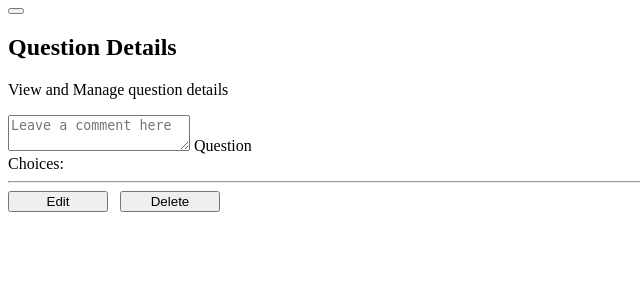
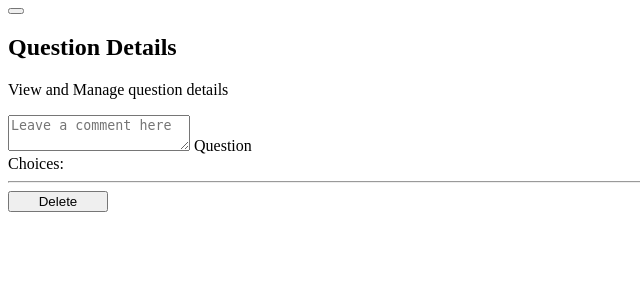
Before and after one commit to kristhaynee/Learning-Management-System-Prototype, a PHP site: page /question-details-popup.php in a window 1280 px wide. Shown: the top 300 px of the page, without its empty margins (0-640 px from the left). Run offline with PHP 8.4, Linux system fonts and the light colour scheme.

Commit message:
Update question-details-popup.php

```diff
--- a/client/back-office/elements/popup/question-details-popup.php
+++ b/client/back-office/elements/popup/question-details-popup.php
@@ -72,7 +72,7 @@
                     <hr>
 
                     <div class="d-flex justify-content-center align-items-end">
-                        <button class="btn btn-primary" style="width:100px;margin-right: 0.5rem;">Edit</button>
+                        <!-- <button class="btn btn-primary" style="width:100px;margin-right: 0.5rem;">Edit</button> -->
                         <button class="btn btn-danger" style="width:100px">Delete</button>
                     </div>
 
```
